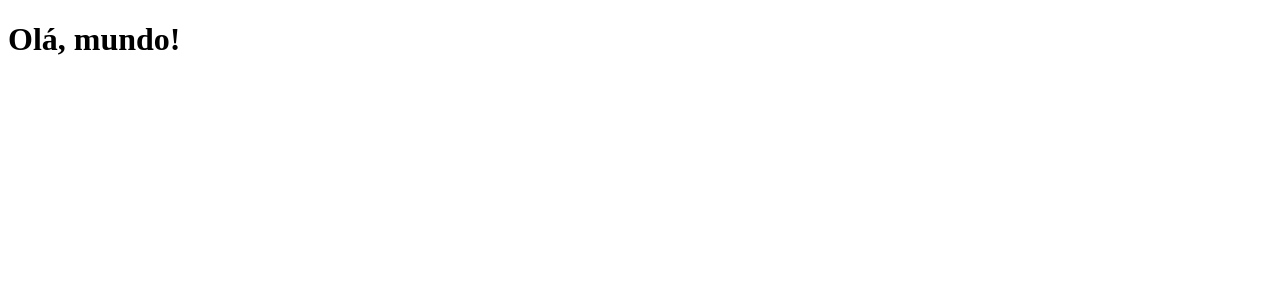
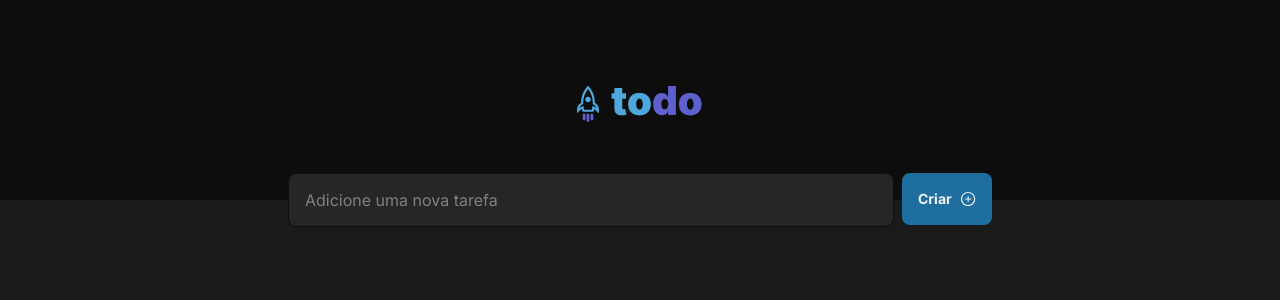
Before and after one commit to mariavitoriamachado/todo-list, a React (Vite) app: page / in a window 1280 px wide. Shown: the top 300 px of the page. Built offline with nearby package versions, Linux system fonts and the light colour scheme.

Commit message:
feature: add header

```diff
--- a/index.html
+++ b/index.html
@@ -2,9 +2,16 @@
 <html lang="en">
   <head>
     <meta charset="UTF-8" />
+    <link rel="preconnect" href="https://fonts.googleapis.com" />
+    <link rel="preconnect" href="https://fonts.gstatic.com" crossorigin />
+
     <link rel="icon" type="image/svg+xml" href="/vite.svg" />
     <meta name="viewport" content="width=device-width, initial-scale=1.0" />
-    <title>Vite + React + TS</title>
+    <link
+      href="https://fonts.googleapis.com/css2?family=Inter:wght@400;700&display=swap"
+      rel="stylesheet"
+    />
+    <title>ToDo List</title>
   </head>
   <body>
     <div id="root"></div>
--- a/package.json
+++ b/package.json
@@ -10,7 +10,8 @@
   },
   "dependencies": {
     "react": "^18.2.0",
-    "react-dom": "^18.2.0"
+    "react-dom": "^18.2.0",
+    "react-icons": "^4.6.0"
   },
   "devDependencies": {
     "@types/react": "^18.0.17",
--- a/src/App.tsx
+++ b/src/App.tsx
@@ -1,5 +1,7 @@
+import { Header } from './components/Header/index';
+
 function App() {
-  return <h1>Olá, mundo!</h1>;
+  return <Header />;
 }
 
 export default App;
--- /dev/null
+++ b/src/components/Header/header.module.css
@@ -0,0 +1,51 @@
+.header {
+  background: var(--gray-700);
+  display: flex;
+  align-items: center;
+  justify-content: center;
+  height: 12.5rem;
+  position: relative;
+}
+
+.newTaskForm {
+  position: absolute;
+  width: 100%;
+  height: 3.375rem;
+  max-width: 46rem;
+  bottom: calc(-3.375rem / 2);
+  display: flex;
+  gap: 0.5rem;
+  padding: 0 1rem;
+}
+
+.newTaskForm input {
+  height: 100%;
+  flex: 1;
+  color: var(--gray-100);
+  background-color: var(--gray-500);
+  border: 1px solid var(--gray-700);
+  border-radius: 0.5rem;
+  padding: 0 1rem;
+  font-size: 1rem;
+}
+
+.newTaskForm input::placeholder {
+  color: var(--gray-300);
+}
+
+.newTaskForm button {
+  font-weight: 700;
+  font-size: 14px;
+  line-height: 140%;
+  padding: 16px;
+  width: 90px;
+  height: 52px;
+  background: var(--blue-dark);
+  color: var(--gray-100);
+  border: none;
+  border-radius: 8px;
+  display: flex;
+  align-items: center;
+  justify-content: center;
+  gap: 8px;
+}
--- /dev/null
+++ b/src/components/Header/index.tsx
@@ -0,0 +1,19 @@
+import todoLogo from '../../assets/Logo.svg';
+import styles from './header.module.css';
+import { AiOutlinePlusCircle } from 'react-icons/ai';
+
+export function Header() {
+  return (
+    <header className={styles.header}>
+      <img src={todoLogo} />
+
+      <form className={styles.newTaskForm}>
+        <input placeholder="Adicione uma nova tarefa" />
+        <button>
+          Criar
+          <AiOutlinePlusCircle size={20} />
+        </button>
+      </form>
+    </header>
+  );
+}
```
Also changed, not shown: src/main.tsx (+5 -4 lines), src/assets/Logo.svg (added), src/components/TodoList.tsx (deleted), 1 other file (tests, documents, lock files or other folders).
